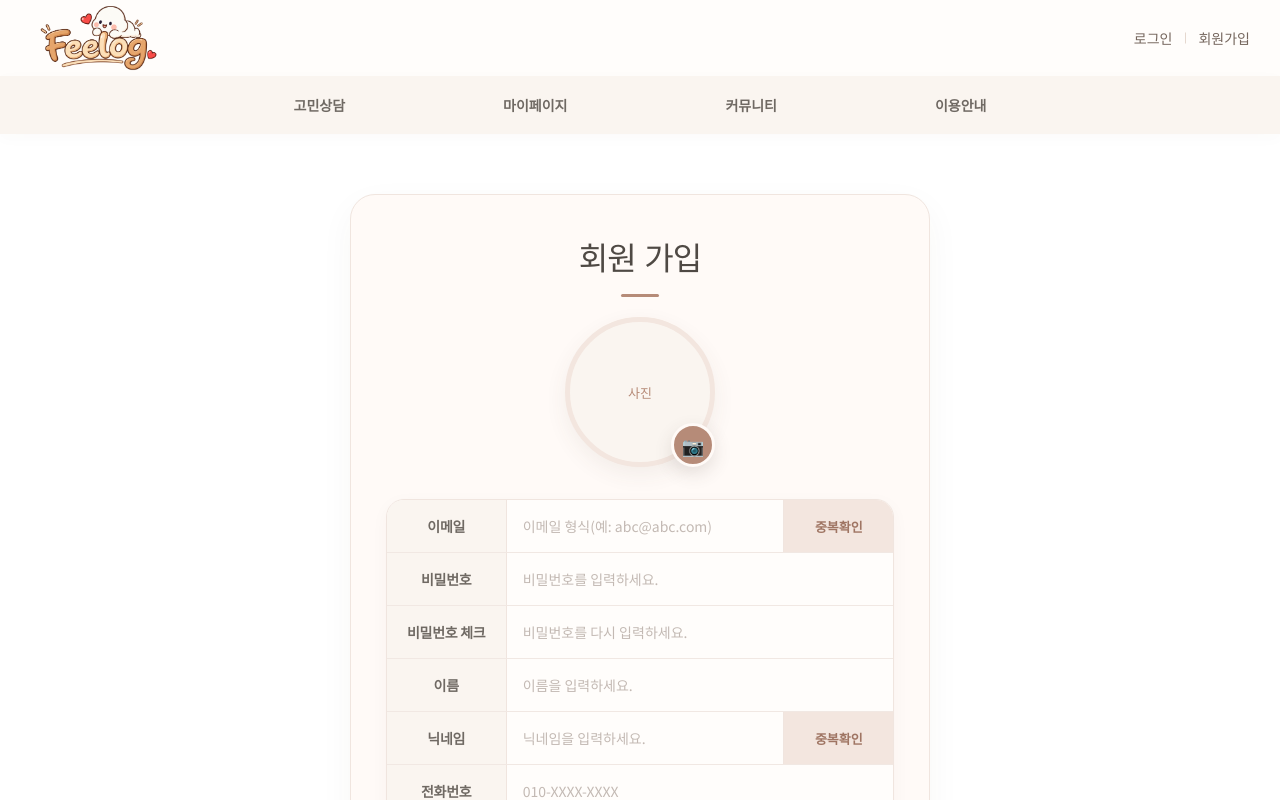
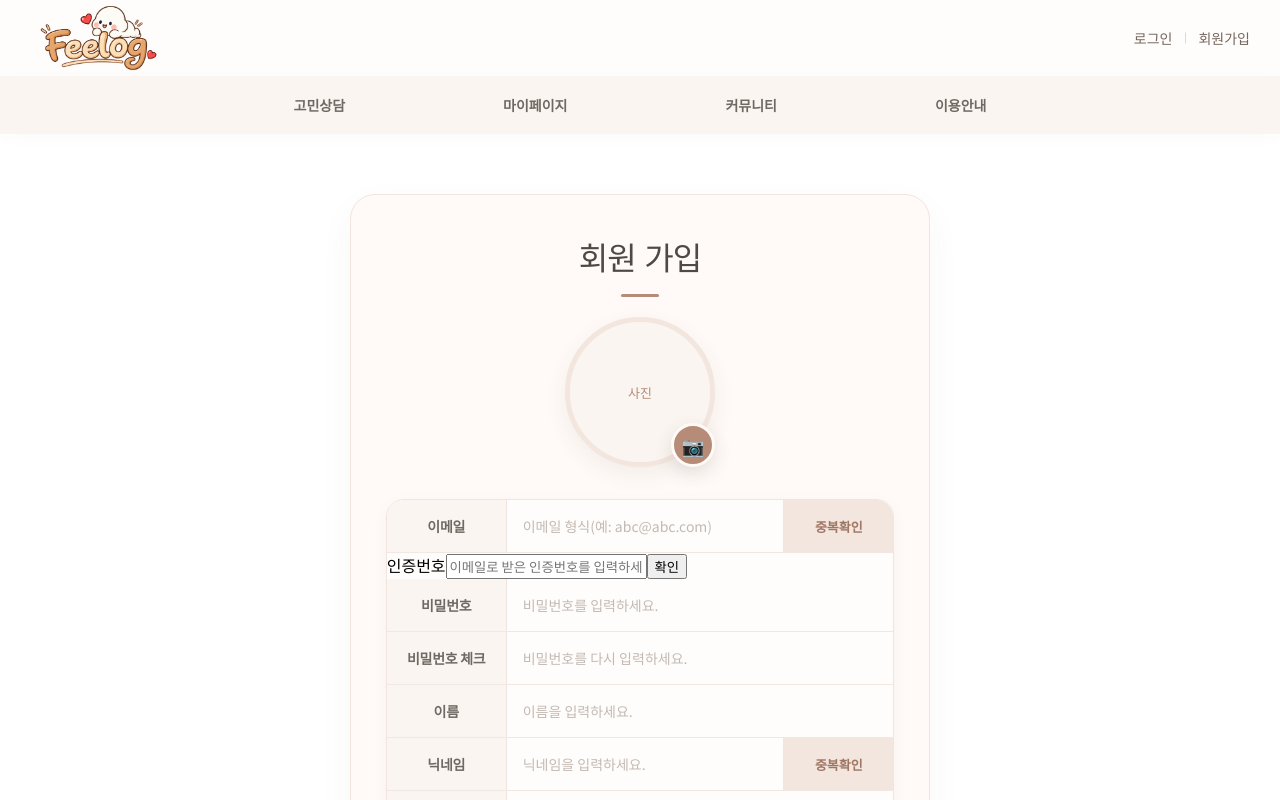
Before and after one commit to Ivan020709/Client, a React (Create React App) app: page /Join in a window 1280 px wide. Shown: the top 800 px of the page. Built offline with nearby package versions, Linux system fonts and the light colour scheme.

Commit message:
이메일 인증 추가(Join.js)

```diff
--- a/src/Components/Member/Join.js
+++ b/src/Components/Member/Join.js
@@ -20,6 +20,12 @@ function Join() {
     const [email, setEmail] = useState('');
     const [reid, setReid] = useState('');
     const [idCheckResult, setIdCheckResult] = useState('');
+
+    // 이메일로 받은 인증번호를 입력받기 위한 상태값
+    const [usercode, setUsercode] = useState('');
+
+    // 이메일 인증 완료 여부
+    const [emailConfirm, setEmailConfirm] = useState(false);
 
     const [msgStyle, setMsgStyle] = useState({
         flex: '1'
@@ -132,16 +138,61 @@ function Join() {
          */
         setReid('');
         setIdCheckResult('');
+
+        // 이메일이 바뀌면 이전에 입력했던 인증번호도 지웁니다.
+        setUsercode('');
+        setEmailConfirm(false);
         setMsgStyle({
             flex: '1'
         });
     }
 
     /* =========================================================
+       이메일 인증번호 확인
+
+       현재는 화면의 기본 틀만 만든 상태입니다.
+       나중에 이 함수 안에서 서버의 인증번호 확인 API를 호출하면 됩니다.
+    ========================================================= */
+
+
+    function onConfirm() {
+        if (!usercode) {
+            return alert('인증코드를 입력하세요.');
+        }
+
+        axios.post('/api/member/conFirmCode', null, {
+            params: {
+                email: email.trim(),
+                usercode: usercode
+            }
+        })
+            .then((result) => {
+                if (result.data.msg === 'ok') {
+                    // 인증 성공 상태 저장
+                    setEmailConfirm(true);
+                    alert('인증 완료되었습니다.');
+                } else {
+                    // 인증번호가 틀리면 인증 실패 상태
+                    setEmailConfirm(false);
+                    alert('입력한 코드가 일치하지 않습니다.');
+                }
+            })
+            .catch((err) => {
+                console.error(err);
+                setEmailConfirm(false);
+                alert('인증번호 확인 중 오류가 발생했습니다.');
+            });
+    }
+
+    /* =========================================================
        이메일 중복 확인
     ========================================================= */
-    function idCheck() {
+    async function idCheck() {
         const checkEmail = email.trim();
+
+        // 인증번호를 다시 발급하면 이전 인증 결과를 무효화
+        setEmailConfirm(false);
+
         if (!checkEmail) {
             return alert(
                 '이메일을 입력하세요.'
@@ -156,7 +207,11 @@ function Join() {
                 '올바른 이메일 형식으로 입력하세요.'
             );
         }
-        axios.post(
+
+        document.getElementById('sendBtn').disabled = true
+        try {
+
+            const result = await axios.post(
                 '/api/member/emailCheck',
                 null,
                 {
@@ -165,7 +220,6 @@ function Join() {
                     }
                 }
             )
-            .then((result) => {
 
             if (result.data.msg === 'OK') {
 
@@ -185,6 +239,8 @@ function Join() {
 
                 setReid(checkEmail);
 
+                alert('이메일이 전송되었습니다. 해당 이메일 수신내역을 확인하세요')
+
             } else {
 
                 setIdCheckResult(
@@ -199,15 +255,16 @@ function Join() {
 
                 setReid('');
             }
-            })
-            .catch((err) => {
+        }catch(err){
 
             console.error(err);
 
             alert(
                 '이메일 중복 확인 중 오류가 발생했습니다.'
             );
-            });
+        }finally{
+            document.getElementById('sendBtn').disabled = false
+        }
     }
 
 
@@ -442,6 +499,9 @@ function Join() {
             );
         }
 
+        if (!emailConfirm) {
+            return alert('이메일 본인인증을 완료해주세요.');
+        }
 
         /* -----------------------------------------
            비밀번호
@@ -749,6 +809,7 @@ function Join() {
                             type="button"
                             className="join-btn-zip_num"
                             onClick={idCheck}
+                            id='sendBtn'
                         >
                             중복확인
                         </button>
@@ -763,6 +824,33 @@ function Join() {
                         <label style={msgStyle}>
                             {idCheckResult}
                         </label>
+
+                    </div>
+
+
+                    {/* 이메일 인증번호 */}
+
+                    <div>
+
+                        <label>
+                            인증번호
+                        </label>
+
+                        <input
+                            type="text"
+                            value={usercode}
+                            onChange={(e) =>
+                                setUsercode(e.currentTarget.value)
+                            }
+                            placeholder="이메일로 받은 인증번호를 입력하세요."
+                        />
+
+                        <button
+                            type="button"
+                            onClick={onConfirm}
+                        >
+                            확인
+                        </button>
 
                     </div>
 
```
Lines whose indentation alone changed are shown as unchanged.
